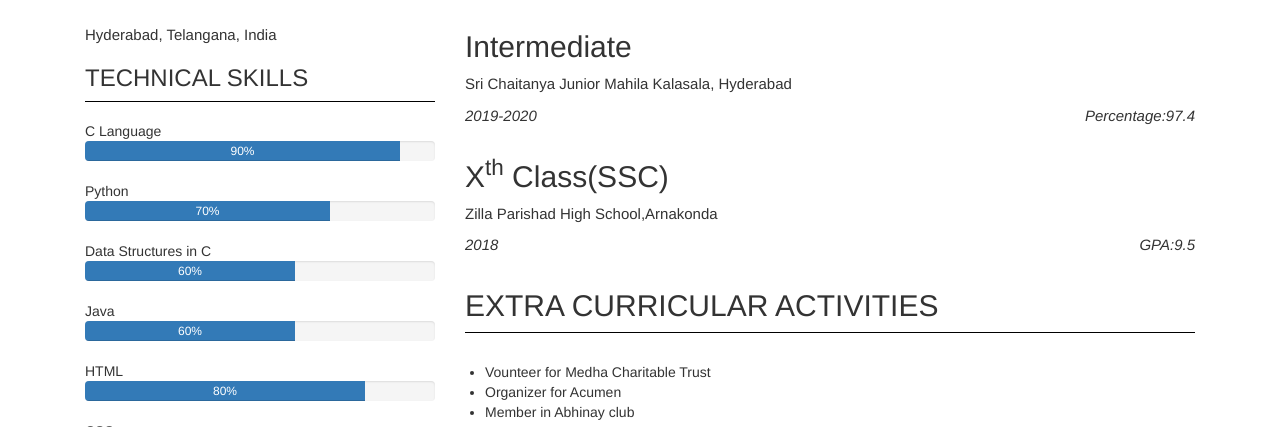
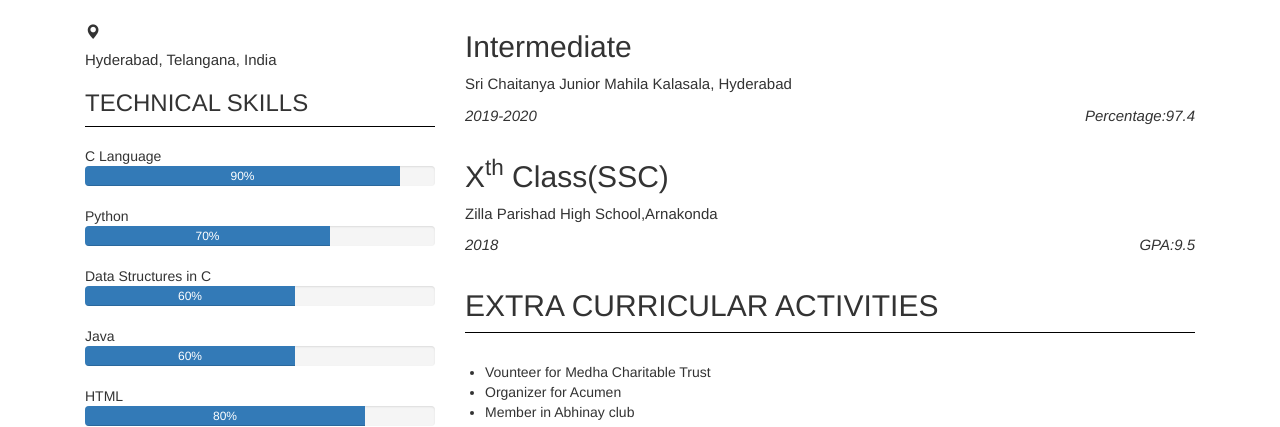
Before and after one commit to kasaripavan1114/Resume, a plain HTML site: page index.html in a window 1280 px wide. Shown: the part 673-1100 px from the top of the page. Drawn offline with nearby package versions, Linux system fonts and the light colour scheme.

Commit message:
Update index.html

```diff
--- a/index.html
+++ b/index.html
@@ -40,6 +40,7 @@
 
 							<p>9550225035</p>
 							<br><br>
+							<p><span class="glyphicon glyphicon-map-marker"></span></p>
 							<p>Hyderabad, Telangana, India</p>
 						</div>
 						<div>
```
